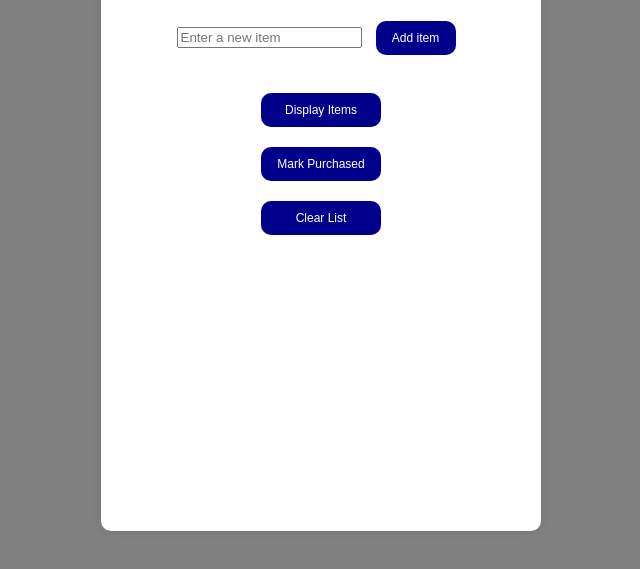
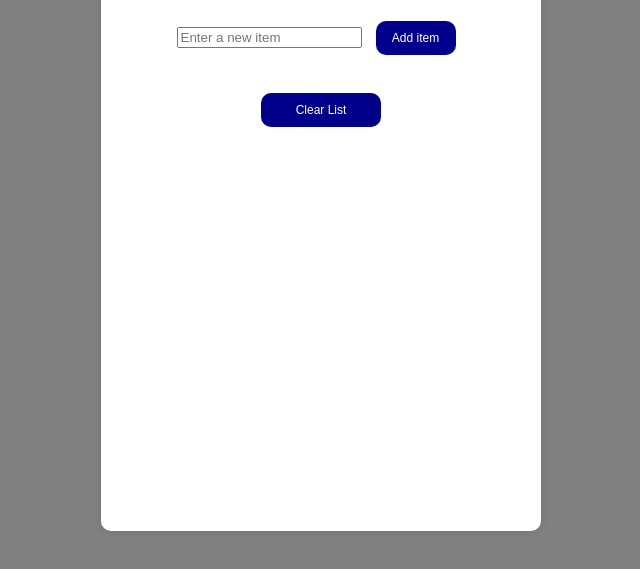
Before and after one commit to Billy6925/Wk-2-Code-challenge, a plain HTML site: page index.html in a window 1280 px wide. Shown: the part 109-678 px from the top of the page, without its empty margins (319-959 px from the left). Drawn offline with Linux system fonts and the light colour scheme.

Commit message:
Update index.html

```diff
--- a/index.html
+++ b/index.html
@@ -73,10 +73,6 @@ width: 20%;
         }
     </style>
     <br>
-<button id="displayButton">Display Items</button>
-<br>
-<button id="addButton">Mark Purchased</button>
-<br>
 <button id="clearButton">Clear List</button>
 </div>
 <ul id="itemList"></ul>
```
